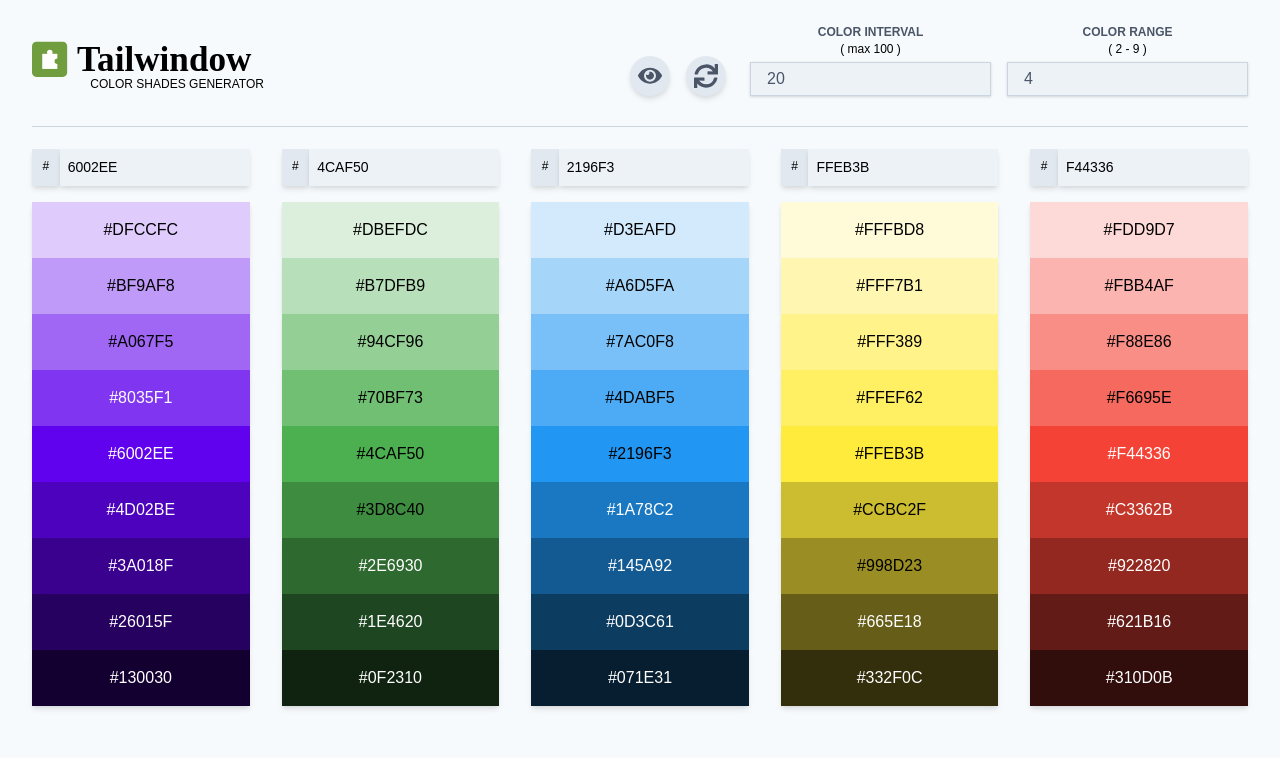
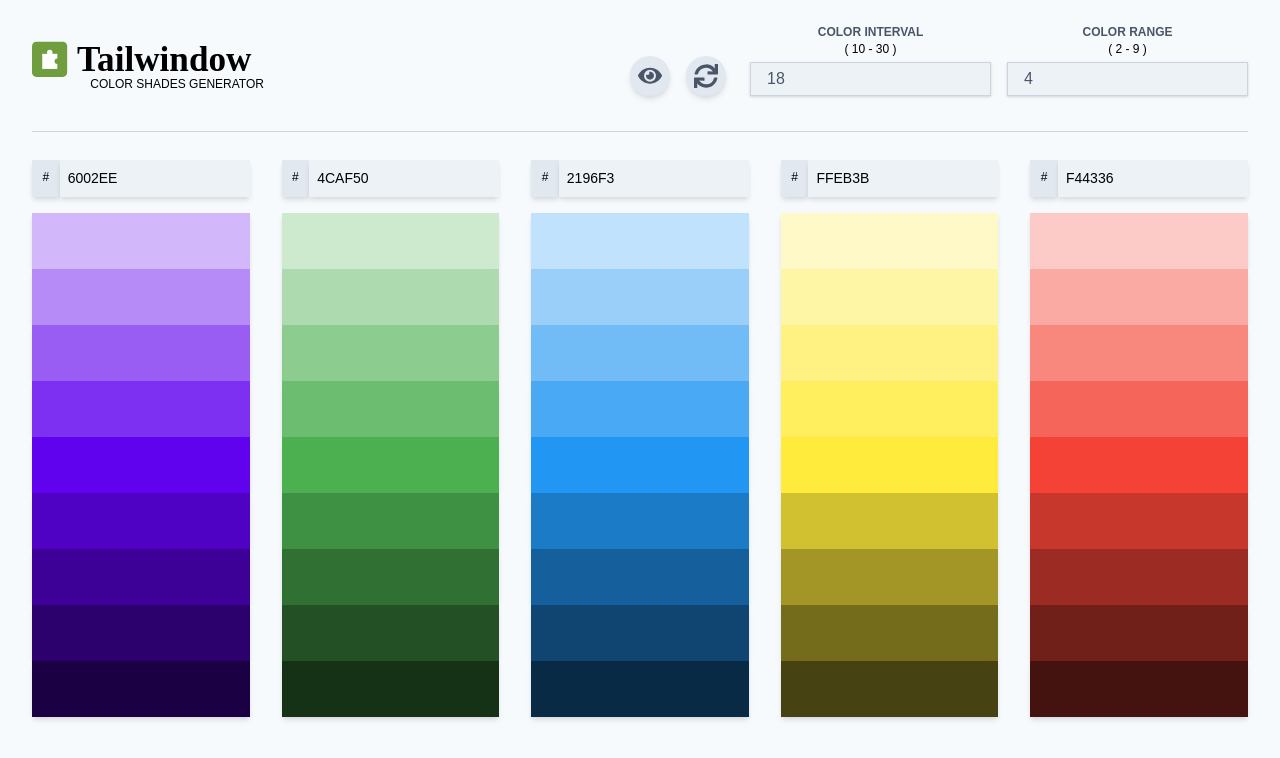
Before and after one commit to tailwindow/color-shades-generator, a Vue app: page / in a window 1280 px wide. Shown: the top 758 px of the page. Built offline with nearby package versions, Linux system fonts and the light colour scheme.

Commit message:
add random color and always visible hex

```diff
--- a/package.json
+++ b/package.json
@@ -11,6 +11,7 @@
   },
   "dependencies": {
     "core-js": "^3.6.5",
+    "randomcolor": "^0.5.4",
     "register-service-worker": "^1.7.1",
     "vue": "^2.6.11",
     "vue-router": "^3.2.0",
--- a/src/views/Home.vue
+++ b/src/views/Home.vue
@@ -26,15 +26,15 @@
         </div>
         <div class="flex mt-8 sm:mt-0">
           <div class="flex items-end mr-4 text-center">
-            <a class="bg-gray-300 shadow-md rounded-full w-10 h-10 mr-4 p-2 flex items-center" href="javascript:void(0)">
+            <a class="bg-gray-300 hover:bg-gray-400 shadow-md rounded-full w-10 h-10 mr-4 p-2 flex items-center" href="javascript:void(0)" @click="toggleView()">
               <svg class="fill-current flex-1 text-gray-700" xmlns="http://www.w3.org/2000/svg" viewBox="0 0 576 512"><path d="M572.52 241.4C518.29 135.59 410.93 64 288 64S57.68 135.64 3.48 241.41a32.35 32.35 0 0 0 0 29.19C57.71 376.41 165.07 448 288 448s230.32-71.64 284.52-177.41a32.35 32.35 0 0 0 0-29.19zM288 400a144 144 0 1 1 144-144 143.93 143.93 0 0 1-144 144zm0-240a95.31 95.31 0 0 0-25.31 3.79 47.85 47.85 0 0 1-66.9 66.9A95.78 95.78 0 1 0 288 160z" /></svg>
             </a>
-            <a class="bg-gray-300 shadow-md rounded-full w-10 h-10 mr-2 p-2 flex items-center" href="javascript:void(0)">
+            <a class="bg-gray-300 hover:bg-gray-400 shadow-md rounded-full w-10 h-10 mr-2 p-2 flex items-center" href="javascript:void(0)" @click="refreshColor()">
               <svg class="fill-current flex-1 text-gray-700" xmlns="http://www.w3.org/2000/svg" viewBox="0 0 512 512"><path d="M440.65 12.57l4 82.77A247.16 247.16 0 0 0 255.83 8C134.73 8 33.91 94.92 12.29 209.82A12 12 0 0 0 24.09 224h49.05a12 12 0 0 0 11.67-9.26 175.91 175.91 0 0 1 317-56.94l-101.46-4.86a12 12 0 0 0-12.57 12v47.41a12 12 0 0 0 12 12H500a12 12 0 0 0 12-12V12a12 12 0 0 0-12-12h-47.37a12 12 0 0 0-11.98 12.57zM255.83 432a175.61 175.61 0 0 1-146-77.8l101.8 4.87a12 12 0 0 0 12.57-12v-47.4a12 12 0 0 0-12-12H12a12 12 0 0 0-12 12V500a12 12 0 0 0 12 12h47.35a12 12 0 0 0 12-12.6l-4.15-82.57A247.17 247.17 0 0 0 255.83 504c121.11 0 221.93-86.92 243.55-201.82a12 12 0 0 0-11.8-14.18h-49.05a12 12 0 0 0-11.67 9.26A175.86 175.86 0 0 1 255.83 432z" /></svg>
             </a>
           </div>
           <div class="flex flex-col mr-4 text-center">
-            <label for="regular" class="text-xs leading-4 text-gray-700 font-bold uppercase">Color Interval</label> <span class="text-xs font-hairline">( max 100 )</span>
+            <label for="regular" class="text-xs leading-4 text-gray-700 font-bold uppercase">Color Interval</label> <span class="text-xs font-hairline">( {{ colorIntervalMin }} - {{ colorIntervalMax }} )</span>
             <input id="regular" v-model="colorInterval" type="number" class="shadow w-full mt-1 border bg-gray-200 border-gray-400 py-1 px-4 text-gray-700 text-md focus:outline-none focus:border-gray-500" placeholder="Input percentage color interval">
           </div>
           <div class="flex flex-col text-center">
@@ -43,9 +43,9 @@
           </div>
         </div>
       </div>
-      <hr class="border-gray-400 mx-4 my-4 md:my-0">
+      <hr class="border-gray-400 mx-4 my-4">
       <div class="flex w-full sm:flex-row flex-wrap justify-center">
-        <div v-for="(color, index) in colors" :key="index" class="px-4 w-1/2 sm:w-1/3 md:w-1/5 relative">
+        <div v-for="(color, index) in colors" :key="'color-' + color + '-' + index + '-' + Math.random()" class="px-4 w-1/2 sm:w-1/3 md:w-1/5 relative">
           <div v-if="color.warning === true" class="text-xs text-red-600 text-right absolute right-0 mr-4 -mt-4">
             Fill 6 Hex Color
           </div>
@@ -54,7 +54,7 @@
               #
             </div>
             <input
-              id="color"
+              :id="color + '-' + index"
               v-model="color.hex"
               type="text"
               class="shadow-md bg-gray-200 w-full text-sm p-2 outline-none"
@@ -66,12 +66,15 @@
           <div class="flex flex-col mb-8">
             <div
               v-for="shade in colorShades[index]"
-              :key="shade"
+              :key="'shade-' + shade + '-' + Math.random()"
               class="shadow-md focus:outline-none"
               :class="{ 'text-white' : !isLumaLight(shade) }"
               :style="{ backgroundColor: '#' + shade }"
             >
-              <p class="text-md py-4 px-4 select-all text-center uppercase hover:opacity-75">
+              <p
+                class="text-md py-4 px-4 select-all text-center uppercase hover:opacity-75"
+                :class="{ 'opacity-0' : !isHexVisible}"
+              >
                 #{{ shade }}
               </p>
             </div>
@@ -86,10 +89,12 @@
 </template>
 
 <script>
+var randomColor = require('randomcolor')
 export default {
   name: 'Home',
   data () {
     return {
+      isHexVisible: false,
       colors: [
         { hex: '6002EE', warning: false },
         { hex: '4CAF50', warning: false },
@@ -98,18 +103,20 @@ export default {
         { hex: 'F44336', warning: false }
       ],
       colorRange: 4, // (2 - 9)
-      colorInterval: 20, // percentage (max 100)
-      interval: 0.20, // percentage (max 1)
+      colorInterval: 18,
+      colorIntervalMin: 10,
+      colorIntervalMax: 30,
+      interval: 0.18,
       colorShades: []
     }
   },
   watch: {
     colorInterval () {
-      if (this.colorInterval > 100) {
-        this.colorInterval = 100
+      if (this.colorInterval > this.colorIntervalMax) {
+        this.colorInterval = this.colorIntervalMax
       }
-      if (this.colorInterval < 0) {
-        this.colorInterval = 0
+      if (this.colorInterval < this.colorIntervalMin) {
+        this.colorInterval = this.colorIntervalMin
       }
       this.interval = this.colorInterval / 100
       this.colors.forEach((color, index) => {
@@ -123,6 +130,8 @@ export default {
       if (this.colorRange < 2) {
         this.colorRange = 2
       }
+      this.colorIntervalMax = 18 - ((this.colorRange - 4) * 2)
+      this.colorInterval = this.colorIntervalMax
       this.colors.forEach((color, index) => {
         this.createTintsAndShades(color.hex, index)
       })
@@ -134,6 +143,31 @@ export default {
     })
   },
   methods: {
+    toggleView () {
+      this.isHexVisible = !this.isHexVisible
+    },
+    refreshColor () {
+      this.colors[0].hex = randomColor().replace('#', '')
+      this.colors[1].hex = randomColor({ hue: 'blue' }).replace('#', '')
+      this.colors[2].hex = randomColor({ hue: 'blue' }).replace('#', '')
+      this.colors[3].hex = randomColor({ hue: 'yellow' }).replace('#', '')
+      this.colors[4].hex = randomColor({ hue: 'red' }).replace('#', '')
+
+      this.updateHexColor(this.colors[0].hex, 0)
+      this.updateHexColor(this.colors[1].hex, 1)
+      this.updateHexColor(this.colors[2].hex, 2)
+      this.updateHexColor(this.colors[3].hex, 3)
+      this.updateHexColor(this.colors[4].hex, 4)
+    },
+    updateHexColor (e, index) {
+      const color = e.replace('#', '')
+      if (color.length === 6) {
+        this.colors[index].warning = false
+        this.createTintsAndShades(color, index)
+      } else {
+        this.colors[index].warning = true
+      }
+    },
     updateColor (e, index) {
       const color = e.target.value.replace('#', '')
       if (color.length === 6) {
```
Also changed, not shown: 1 other file (tests, documents, lock files or other folders).
